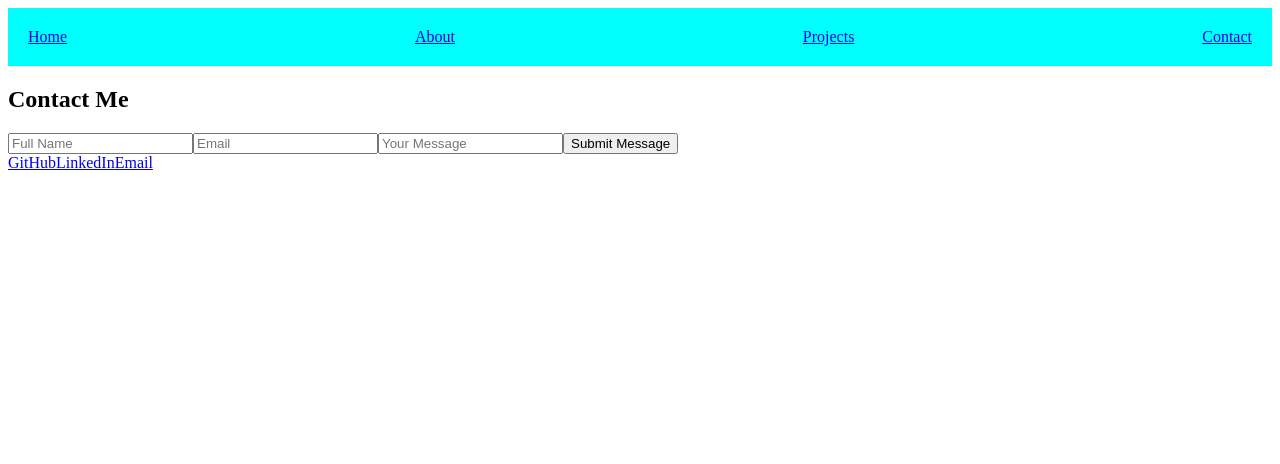
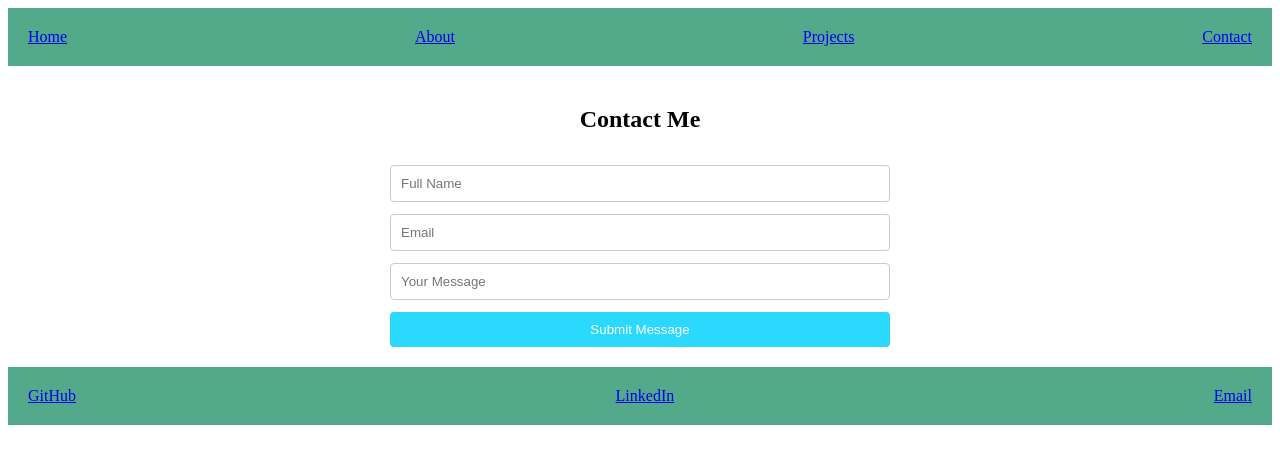
Before and after one commit to AgnesRC/CAPSTONE-FULLSTACK, a React app in the folder frontend/: page /contact in a window 1280 px wide. Shown: the top 464 px of the page. Built offline with nearby package versions, Linux system fonts and the light colour scheme; the HTML template or start-up script is replaced by a standard one.

Commit message:
initial css

```diff
--- a/frontend/src/App.css
+++ b/frontend/src/App.css
@@ -3,7 +3,7 @@
   display: flex;
   justify-content: space-between;
   color: aliceblue;
-  background-color: aqua;
+  background-color: #52AA8A;
   padding: 20px;
 }
 
@@ -18,3 +18,77 @@ img {
 }
 
 /* Footer */
+.socials {
+  display: flex;
+  justify-content: space-between;
+  color: aliceblue;
+  background-color: #52AA8A;
+  padding: 20px;
+}
+
+/* Projects */
+.project-grid {
+  text-align: center;
+}
+
+.link {
+  margin-bottom: 30px;
+}
+
+/* Resume */
+.resume {
+  max-width: 800px;
+  font-family: 'Times New Roman', Times, serif;
+}
+
+.skills ul {
+  display: flex;
+  gap: 10px;
+}
+
+.skills li {
+  list-style: none;
+  background: #eee;
+  padding: 6px 12px;
+  border-radius: 6px;
+}
+
+.edu {
+  margin-bottom: 10px;
+}
+
+.date {
+  color: #777;
+}
+/* Contact Form */
+.contact-form {
+  max-width: 500px;
+  margin: auto;
+  padding: 20px;
+  display: flex;
+  flex-direction: column;
+  gap: 12px;
+}
+
+.contact-form h2 {
+  text-align: center;
+}
+
+.contact-form input {
+  padding: 10px;
+  border: 1px solid #ccc;
+  border-radius: 4px;
+}
+
+.contact-form button {
+  padding: 10px;
+  background: #2BD9FE;
+  color: #fff;
+  border: none;
+  border-radius: 4px;
+}
+
+.contact-form button:hover {
+  background: #3AAED8;
+  cursor: pointer;
+}
```
Also changed, not shown: 1 other file (tests, documents, lock files or other folders).
